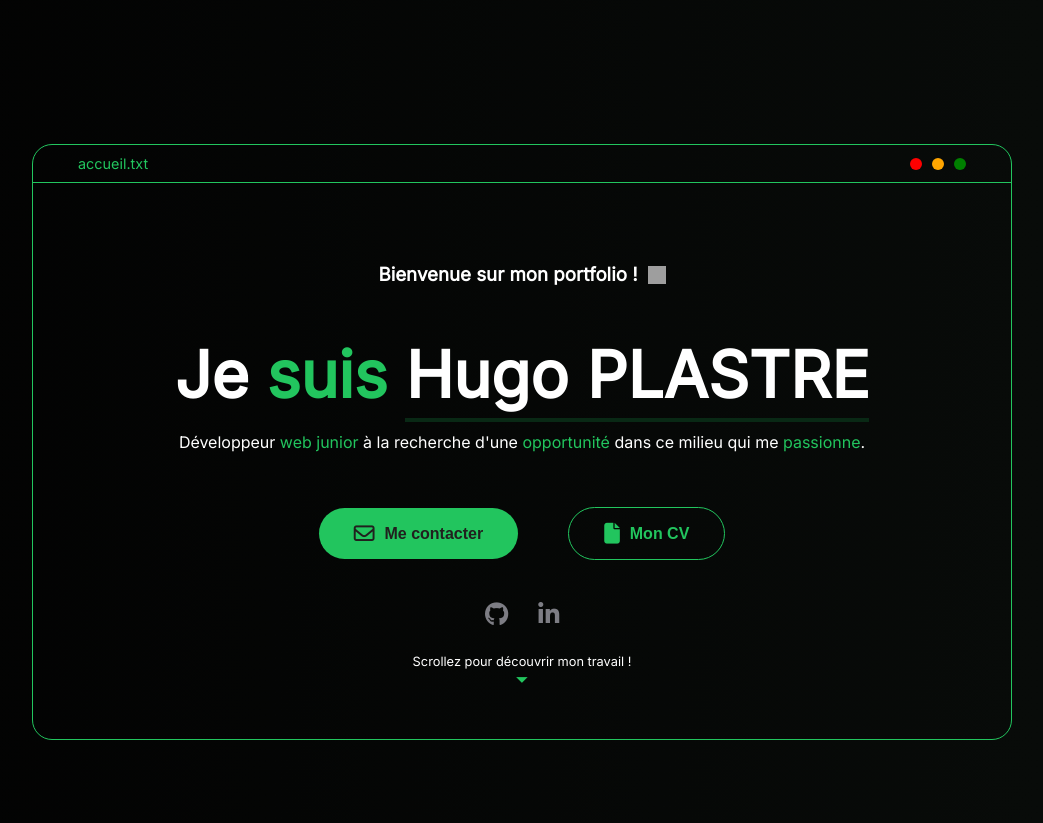
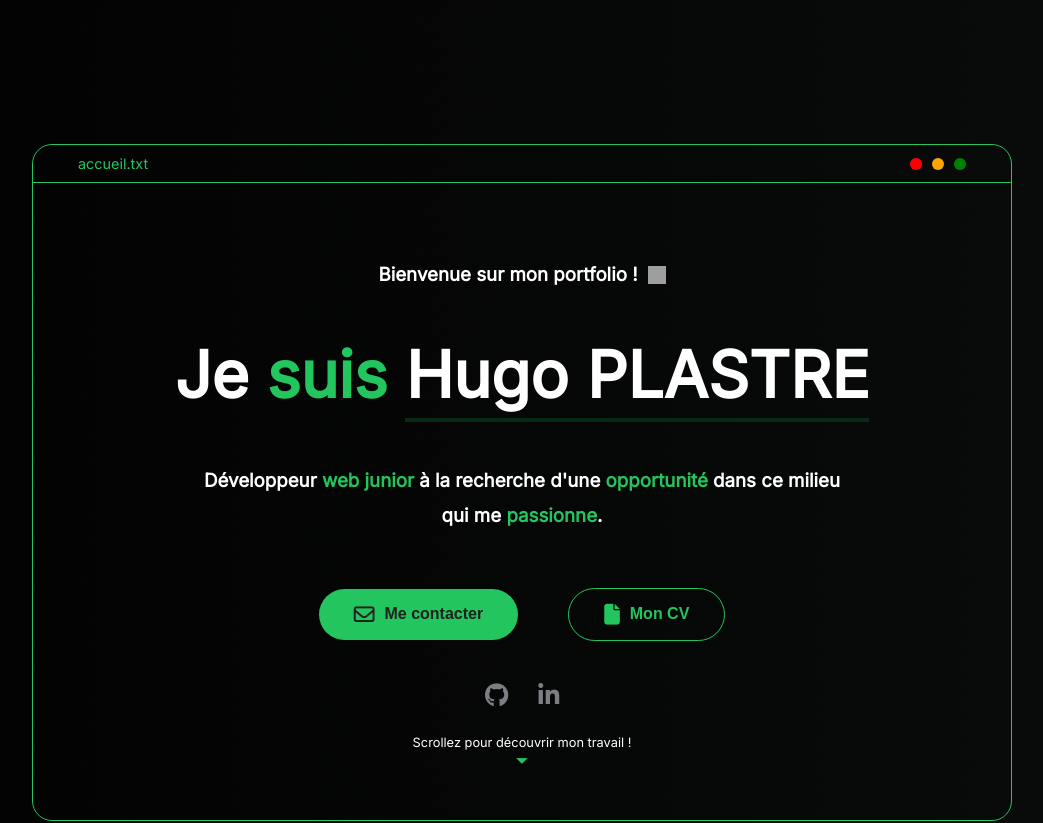
Before and after one commit to hp590490/portfolio, a React (Create React App) app in the folder portfolio-react/: page / in a window 1280 px wide. Shown: the top 823 px of the page, without its empty margins (118-1161 px from the left). Built offline with nearby package versions, Linux system fonts and the light colour scheme; grey boxes are pictures that could not be loaded.

Commit message:
testopti

```diff
--- a/portfolio-react/src/styles/components/header/_txthome.scss
+++ b/portfolio-react/src/styles/components/header/_txthome.scss
@@ -48,17 +48,16 @@
 
     .content-bot {
       h3 {
-        font-size: 1rem;
-        margin: 0;
-        padding: 0;
-        line-height: 1.2;
-        font-weight: normal;
+        max-width: 650px;
+        margin: 0 auto;
+        line-height: 35px;
+        padding-top: 30px;
         @media screen and (max-width: 820px) {
           font-size: 1rem;
         }
-        // @media screen and (max-width: 720px) {
-        //   margin: 0 15px;
-        // }
+        @media screen and (max-width: 720px) {
+          margin: 0 15px;
+        }
         @media screen and (max-width: 560px) {
           font-size: 0.9rem;
         }
```
